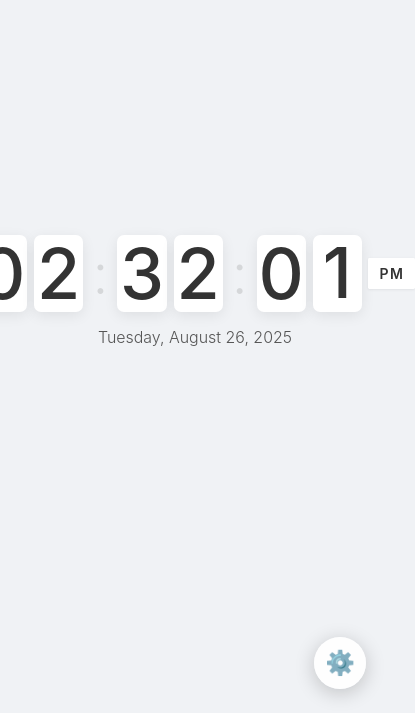
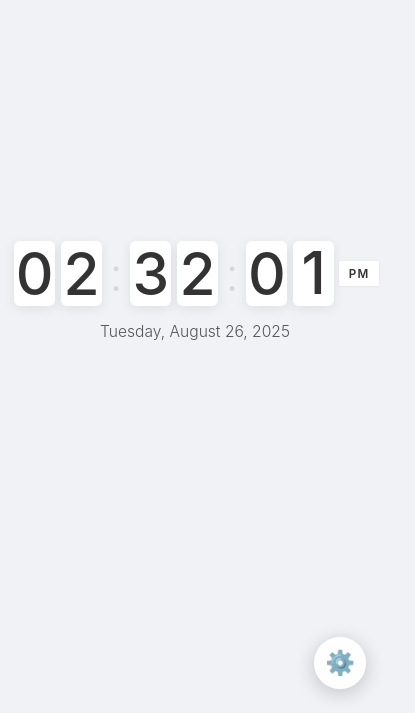
Before and after one commit to IshritMadaan/DigitalClock, a plain HTML site: page index.html in a window 390 px wide. Shown: the part 131-844 px from the top of the page, 415 px wide, since content can reach past the window. Drawn offline with Linux system fonts and the light colour scheme.

Commit message:
Refactor layout and styling for improved responsiveness; streamline JavaScript element selection and event handling.

```diff
--- a/index.css
+++ b/index.css
@@ -46,28 +46,32 @@ body {
 }
 
 .app-container {
-  display: flex;
-  flex-direction: column;
-  justify-content: center;
-  align-items: center;
-  width: 100vw;
+  display: grid;
+  place-content: center;
+  place-items: center;
   height: 100vh;
   text-align: center;
+  gap: 1rem;
+  padding: 0 1rem;
 }
 
 .clock-wrapper {
   display: flex;
   align-items: center;
   justify-content: center;
-  margin-bottom: 1rem;
-  font-size: 18vmin;
+  width: 100%;
+  font-size: clamp(1px, 15vw, 180px);
 }
 
-.digit-group,
-.separator-group,
-.ampm-group {
+.digit-group {
+  display: contents;
+}
+
+.clock-elements {
+  grid-column: 2;
   display: flex;
   align-items: center;
+  justify-content: center;
 }
 
 .digit-container,
@@ -120,7 +124,7 @@ body {
 }
 
 .date-display {
-  font-size: clamp(1rem, 3vmin, 1.75rem);
+  font-size: clamp(0.8rem, 4vw, 1.75rem);
   color: var(--date-color);
   font-weight: 300;
   padding: 0 1rem;
--- a/index.html
+++ b/index.html
@@ -14,21 +14,17 @@
           <div class="digit-container"></div>
           <div class="digit-container"></div>
         </div>
-        <div class="separator-group">
-          <div class="separator">:</div>
-        </div>
+        <div class="separator">:</div>
         <div class="digit-group" id="minutes">
           <div class="digit-container"></div>
           <div class="digit-container"></div>
         </div>
-        <div class="separator-group" id="seconds-separator">
-          <div class="separator">:</div>
-        </div>
+        <div class="separator" id="seconds-separator">:</div>
         <div class="digit-group" id="seconds">
           <div class="digit-container"></div>
           <div class="digit-container"></div>
         </div>
-        <div class="ampm-group" id="ampm">
+        <div id="ampm">
           <div class="ampm-container">--</div>
         </div>
       </div>
--- a/main.js
+++ b/main.js
@@ -2,46 +2,45 @@ document.addEventListener("DOMContentLoaded", () => {
   const state = {
     is24Hour: false,
     showSeconds: true,
-    isDark: true,
+    isDark: window.matchMedia?.("(prefers-color-scheme: dark)").matches ?? true,
     lastDateString: "",
   };
 
-  const digitElements = {
-    h: document.querySelectorAll("#hours .digit-container"),
-    m: document.querySelectorAll("#minutes .digit-container"),
-    s: document.querySelectorAll("#seconds .digit-container"),
+  const D = document;
+  const docEl = D.documentElement;
+  const ELS = {
+    h: D.querySelectorAll("#hours .digit-container"),
+    m: D.querySelectorAll("#minutes .digit-container"),
+    s: D.querySelectorAll("#seconds .digit-container"),
+    ampm: D.querySelector("#ampm .ampm-container"),
+    date: D.getElementById("date-display"),
+    seconds: D.getElementById("seconds"),
+    secondsSeparator: D.getElementById("seconds-separator"),
+    ampmContainer: D.getElementById("ampm"),
+    settingsBtn: D.getElementById("settings-btn"),
+    settingsPanel: D.getElementById("settings-panel"),
   };
 
-  const ampmEl = document.querySelector("#ampm .ampm-container");
-  const dateEl = document.getElementById("date-display");
-  const docEl = document.documentElement;
-
   function createDigitRollers() {
-    document.querySelectorAll(".digit-container").forEach((container) => {
-      const roller = document.createElement("div");
+    D.querySelectorAll(".digit-container").forEach((container) => {
+      const roller = D.createElement("div");
       roller.className = "digit-roller";
-      for (let i = 0; i < 10; i++) {
-        const digit = document.createElement("div");
-        digit.className = "digit";
-        digit.textContent = i;
-        roller.appendChild(digit);
-      }
+      roller.innerHTML = Array.from(
+        { length: 10 },
+        (_, i) => `<div class="digit">${i}</div>`
+      ).join("");
       container.appendChild(roller);
     });
   }
 
   function setDigit(elements, value) {
     const s = String(value).padStart(2, "0");
-    const v1 = s[0];
-    const v2 = s[1];
-    if (elements[0])
-      elements[0].querySelector(
-        ".digit-roller"
-      ).style.transform = `translateY(-${v1 * 1.1}em)`;
-    if (elements[1])
-      elements[1].querySelector(
-        ".digit-roller"
-      ).style.transform = `translateY(-${v2 * 1.1}em)`;
+    elements[0].firstElementChild.style.transform = `translateY(-${
+      s[0] * 1.1
+    }em)`;
+    elements[1].firstElementChild.style.transform = `translateY(-${
+      s[1] * 1.1
+    }em)`;
   }
 
   function updateClock() {
@@ -51,19 +50,19 @@ document.addEventListener("DOMContentLoaded", () => {
     const seconds = now.getSeconds();
 
     if (!state.is24Hour) {
-      ampmEl.textContent = hours >= 12 ? "PM" : "AM";
+      ELS.ampm.textContent = hours >= 12 ? "PM" : "AM";
       hours = hours % 12 || 12;
     }
 
-    setDigit(digitElements.h, hours);
-    setDigit(digitElements.m, minutes);
+    setDigit(ELS.h, hours);
+    setDigit(ELS.m, minutes);
     if (state.showSeconds) {
-      setDigit(digitElements.s, seconds);
+      setDigit(ELS.s, seconds);
     }
 
     const currentDateString = now.toDateString();
     if (currentDateString !== state.lastDateString) {
-      dateEl.textContent = now.toLocaleDateString(undefined, {
+      ELS.date.textContent = now.toLocaleDateString(undefined, {
         weekday: "long",
         year: "numeric",
         month: "long",
@@ -74,72 +73,63 @@ document.addEventListener("DOMContentLoaded", () => {
   }
 
   function applyUIState() {
-    document.getElementById("seconds").style.display = state.showSeconds
-      ? "flex"
-      : "none";
-    document.getElementById("seconds-separator").style.display =
-      state.showSeconds ? "flex" : "none";
-    document.getElementById("ampm").style.display = state.is24Hour
-      ? "none"
-      : "flex";
+    ELS.seconds.style.display = state.showSeconds ? "contents" : "none";
+    ELS.secondsSeparator.style.display = state.showSeconds ? "block" : "none";
+    ELS.ampmContainer.style.display = state.is24Hour ? "none" : "flex";
     docEl.classList.toggle("dark", state.isDark);
   }
 
-  // --- Settings Panel ---
-  const settingsBtn = document.getElementById("settings-btn");
-  const settingsPanel = document.getElementById("settings-panel");
-  settingsBtn.addEventListener("click", () =>
-    settingsPanel.classList.toggle("active")
+  // --- Event Listeners ---
+  ELS.settingsBtn.addEventListener("click", () =>
+    ELS.settingsPanel.classList.toggle("active")
   );
-  document.addEventListener("click", (e) => {
-    if (!settingsPanel.contains(e.target) && !settingsBtn.contains(e.target)) {
-      settingsPanel.classList.remove("active");
+
+  D.addEventListener("click", (e) => {
+    if (
+      !ELS.settingsPanel.contains(e.target) &&
+      !ELS.settingsBtn.contains(e.target)
+    ) {
+      ELS.settingsPanel.classList.remove("active");
     }
   });
 
-  // --- Toggles ---
-  document.getElementById("theme-toggle").addEventListener("change", (e) => {
-    state.isDark = e.target.checked;
+  ELS.settingsPanel.addEventListener("change", (e) => {
+    if (e.target.type !== "checkbox") return;
+    const { id, checked } = e.target;
+    switch (id) {
+      case "theme-toggle":
+        state.isDark = checked;
+        break;
+      case "format-toggle":
+        state.is24Hour = checked;
+        updateClock();
+        break;
+      case "seconds-toggle":
+        state.showSeconds = checked;
+        break;
+      case "fullscreen-toggle":
+        if (!D.fullscreenElement) {
+          docEl.requestFullscreen().catch(() => (e.target.checked = false));
+        } else {
+          D.exitFullscreen();
+        }
+        return; // Avoid applyUIState for fullscreen
+    }
     applyUIState();
   });
-  document.getElementById("format-toggle").addEventListener("change", (e) => {
-    state.is24Hour = e.target.checked;
-    applyUIState();
-    updateClock();
-  });
-  document.getElementById("seconds-toggle").addEventListener("change", (e) => {
-    state.showSeconds = e.target.checked;
-    applyUIState();
-  });
-  document
-    .getElementById("fullscreen-toggle")
-    .addEventListener("change", (e) => {
-      if (!document.fullscreenElement && !document.webkitFullscreenElement) {
-        (docEl.requestFullscreen || docEl.webkitRequestFullscreen).call(docEl);
-      } else {
-        (document.exitFullscreen || document.webkitExitFullscreen).call(
-          document
-        );
-      }
-    });
+
   ["fullscreenchange", "webkitfullscreenchange"].forEach((evt) =>
-    document.addEventListener(evt, () => {
-      document.getElementById("fullscreen-toggle").checked = !!(
-        document.fullscreenElement || document.webkitFullscreenElement
-      );
-    })
+    D.addEventListener(
+      evt,
+      () =>
+        (D.getElementById("fullscreen-toggle").checked = !!D.fullscreenElement)
+    )
   );
 
-  function init() {
-    state.isDark =
-      window.matchMedia?.("(prefers-color-scheme: dark)").matches ?? true;
-    document.getElementById("theme-toggle").checked = state.isDark;
-
-    createDigitRollers();
-    applyUIState();
-    updateClock();
-    setInterval(updateClock, 1000);
-  }
-
-  init();
+  // --- Init ---
+  D.getElementById("theme-toggle").checked = state.isDark;
+  createDigitRollers();
+  applyUIState();
+  updateClock();
+  setInterval(updateClock, 1000);
 });
```
